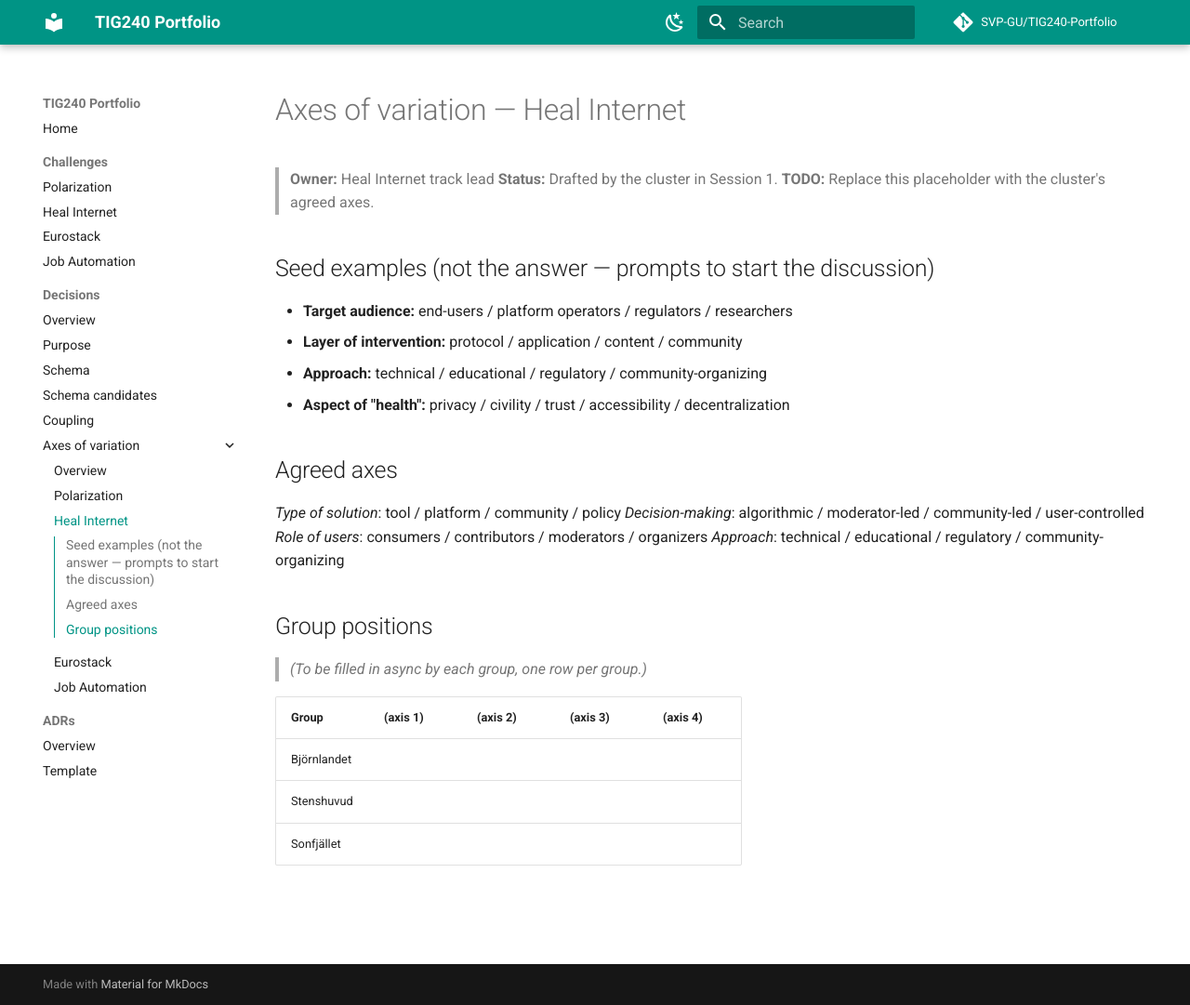
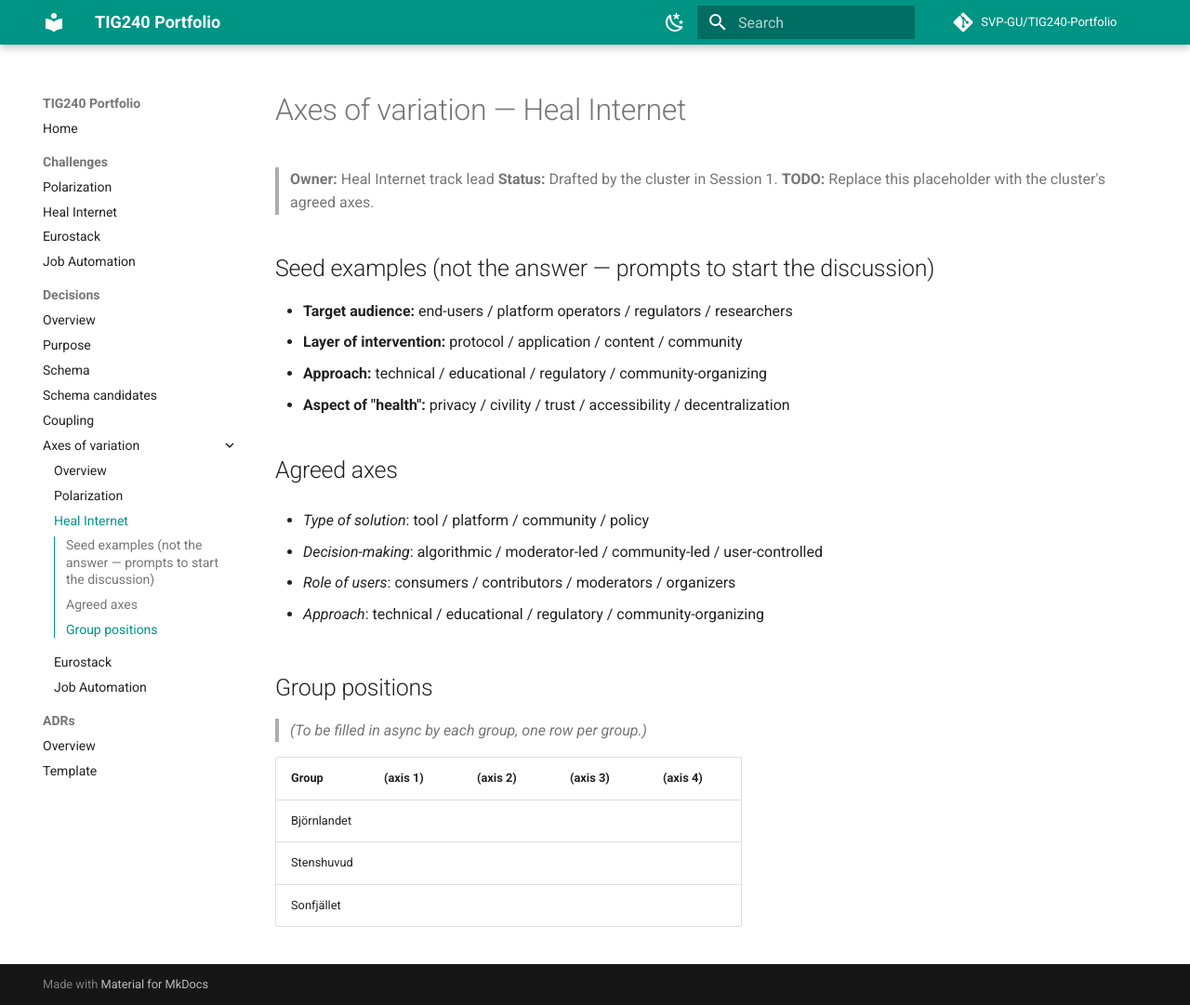
Before and after one commit to SVP-GU/TIG240-Portfolio, an MkDocs documentation site: the page built from docs/decisions/axes-of-variation/heal-internet.md, in a window 1280 px wide and 1081 px high. Shown: the whole window at 93% size. Built offline with MkDocs 1.6.1 and Material for MkDocs 9.7.7, drawn with Linux system fonts in a browser that asks for light colours; comment, search, counter and statistics services are not loaded.

```diff
--- a/docs/decisions/axes-of-variation/heal-internet.md
+++ b/docs/decisions/axes-of-variation/heal-internet.md
@@ -13,10 +13,13 @@
 
 ## Agreed axes
 
-*Type of solution*: tool / platform / community / policy
-*Decision-making*: algorithmic / moderator-led / community-led / user-controlled
-*Role of users*: consumers / contributors / moderators / organizers
-*Approach*: technical / educational / regulatory / community-organizing
+- *Type of solution*: tool / platform / community / policy
+
+- *Decision-making*: algorithmic / moderator-led / community-led / user-controlled
+
+- *Role of users*: consumers / contributors / moderators / organizers
+
+- *Approach*: technical / educational / regulatory / community-organizing
 
 ## Group positions
 
```
